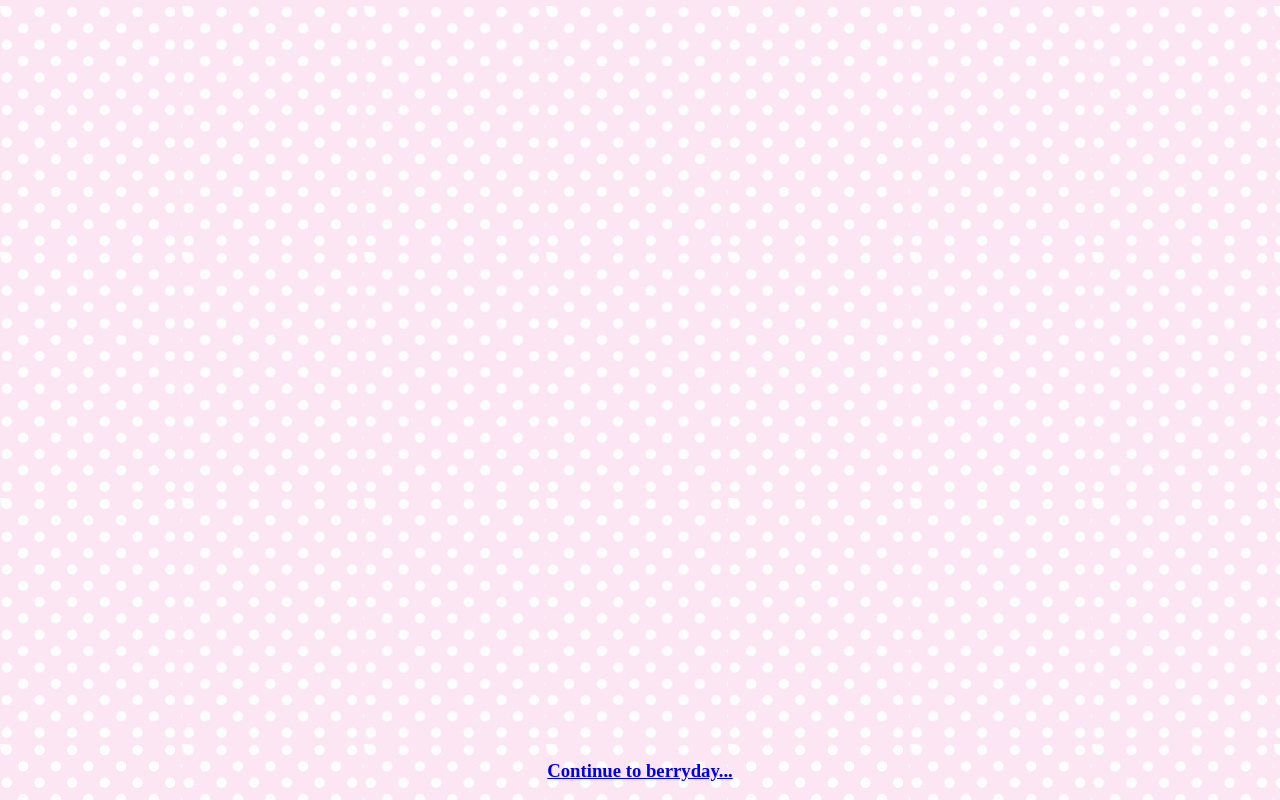
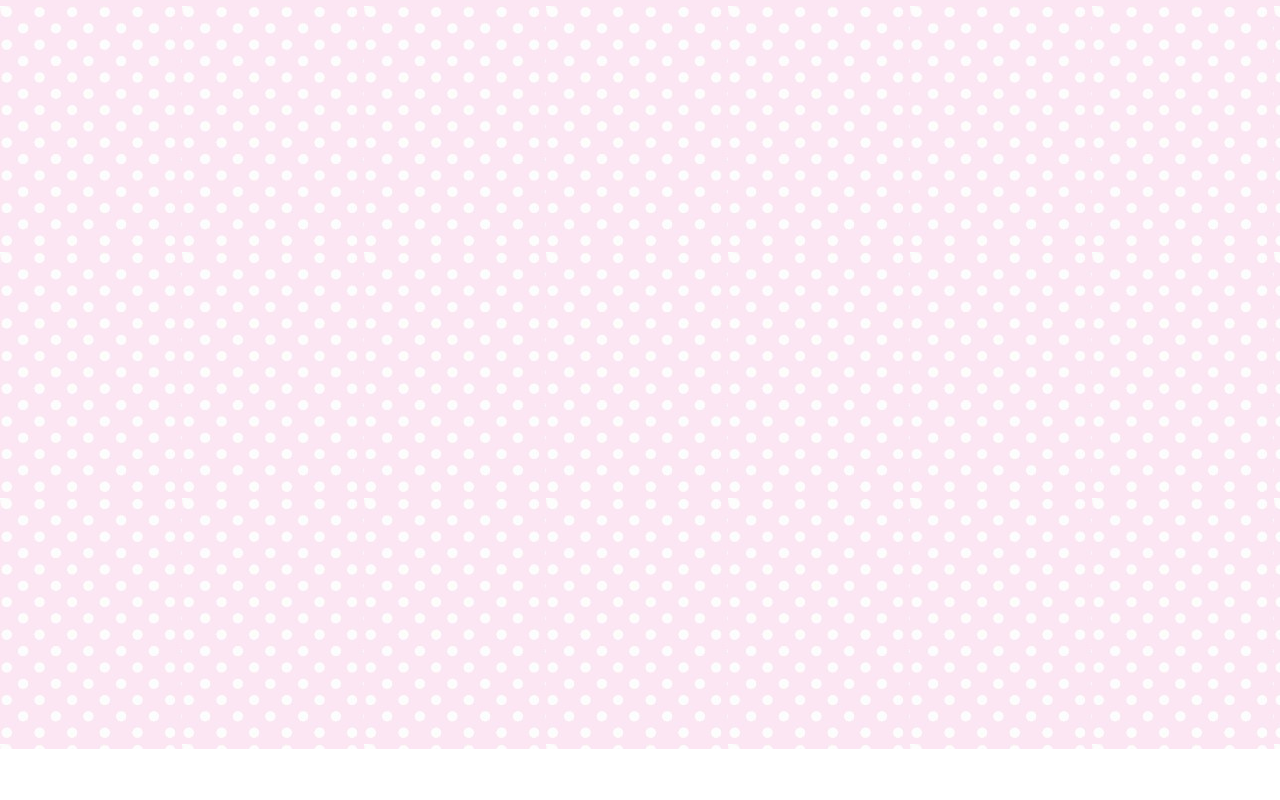
Before and after one commit to cskarthikeyan/cskarthikeyan.github.io, a plain HTML site: page BerryTurnsOne/index.html in a window 1280 px wide. Shown: the part 486-1286 px from the top of the page. After the commit the page ends 1235 px from the top, so only its background shows below. Drawn offline with Linux system fonts and the light colour scheme.

Commit message:
Update index.html

```diff
--- a/BerryTurnsOne/index.html
+++ b/BerryTurnsOne/index.html
@@ -86,11 +86,11 @@ body {
 <br/>
 <br/>
 <br/>
-<h3>
-<a href="berryone.html" target="_berry">
-    Continue to berryday...
-</a>
-</h3>
+<!--<h3>-->
+<!--<a href="berryone.html" target="_berry">-->
+<!--    Continue to berryday...-->
+<!--</a>-->
+<!--</h3>-->
 </div>
 
 <script>
```
